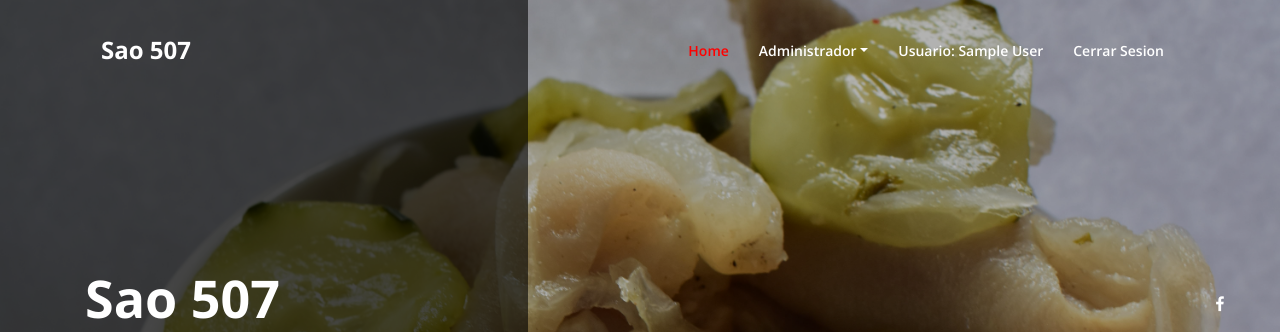
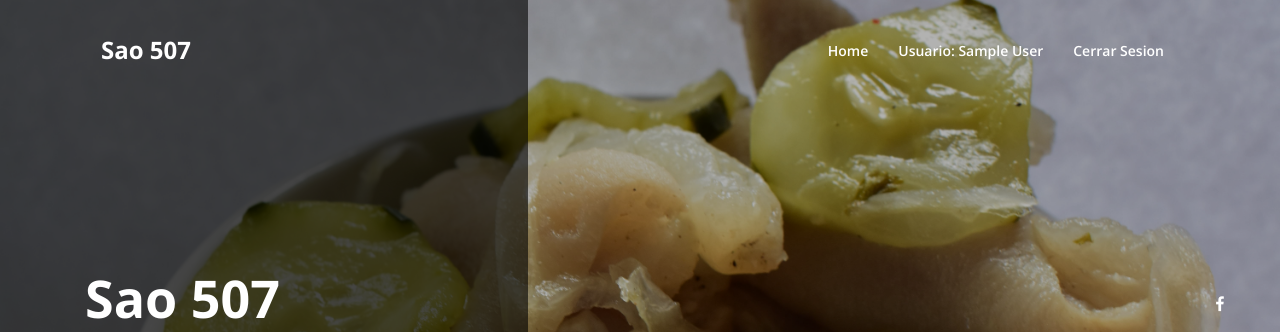
Before and after one commit to inusui/Sao507, a PHP site: page /administrador.php in a window 1280 px wide. Shown: the top 332 px of the page. Run offline with PHP 8.4, Linux system fonts and the light colour scheme; the visitor is signed in with stand-in values (Sample User, id 1); data that the repository does not hold is empty.

Commit message:
Add files via upload

```diff
--- a/administrador.php
+++ b/administrador.php
@@ -59,20 +59,10 @@ img {
                         <button class="navbar-toggler" type="button" data-toggle="collapse" data-target="#caviarNav" aria-controls="caviarNav" aria-expanded="false" aria-label="Toggle navigation"><span class="fa fa-bars"></span></button>
                         <div class="collapse navbar-collapse" id="caviarNav">
                             <ul class="navbar-nav ml-auto" id="caviarMenu">
-                                <li class="nav-item active">
-                                    <a class="nav-link" href="#home"> Home <span class="sr-only"></span></a>
+                                <li class="nav-item">
+                                    <a class="nav-link" href="home.php"> Home <span class="sr-only"></span></a>
                                 </li>
 
-                                <li class="nav-item dropdown">
-                                      <a class="nav-link dropdown-toggle" href="#" id="navbarDropdown" role="button" data-toggle="dropdown" aria-haspopup="true" aria-expanded="false">Administrador</a>
-                                      <div class="dropdown-menu" aria-labelledby="navbarDropdown">
-                                          <a class="dropdown-item" href="#DescargarPedidos">Ver Pedidos</a>
-                                          <a class="dropdown-item" href="#CambiarPedidos">Cambiar Pedido</a>
-                                          <a class="dropdown-item" href="#AgregarUsuarios">Agregar Usuario</a>
-                                          <a class="dropdown-item" href="#VerUsuarios">Ver Usuarios</a>
-                                          <a class="dropdown-item" href="ActualizarPedidos">Actualizar Usuarios</a>
-                                      </div>
-                                  </li>
 
                                   <li class="nav-item">
                                     <a class="nav-link"  href="administrador.php"> Usuario:<?php echo" $nombreuser"; ?> </a>
```
